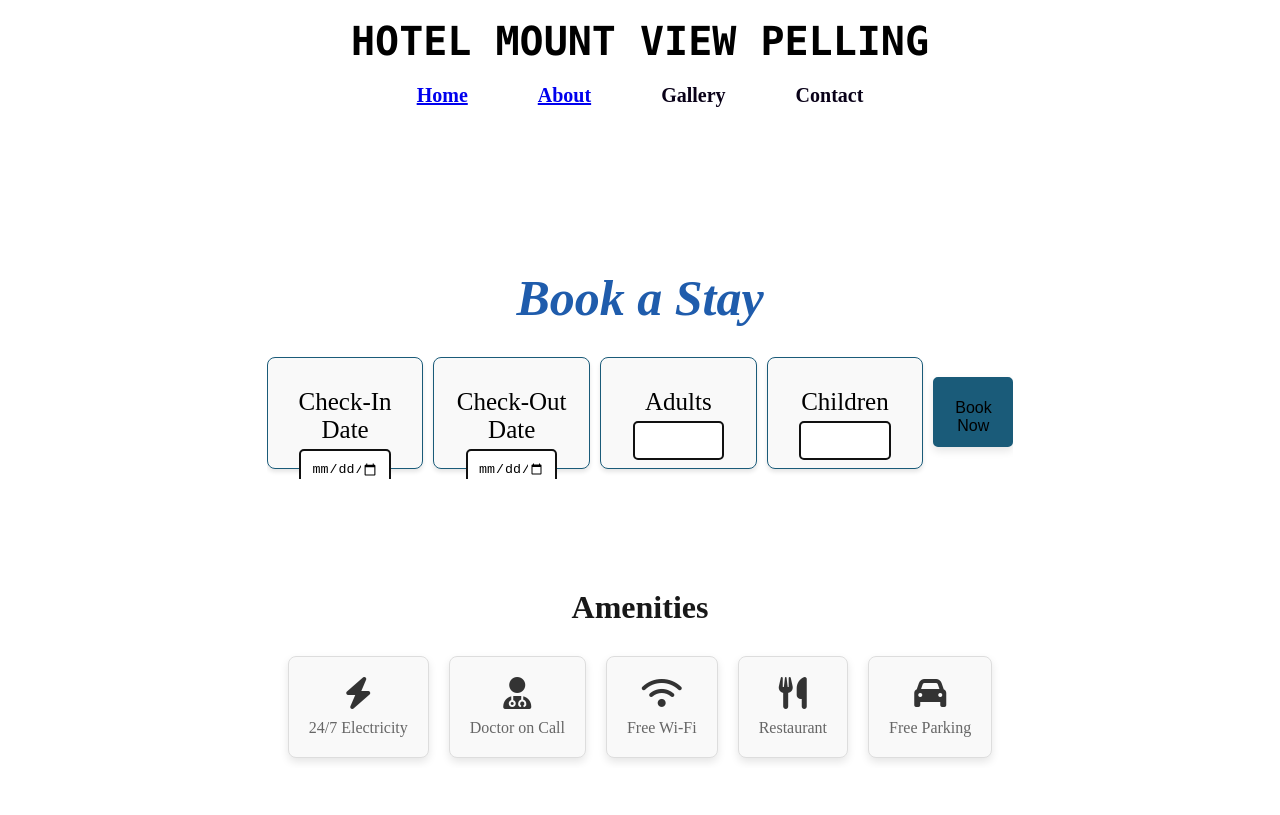
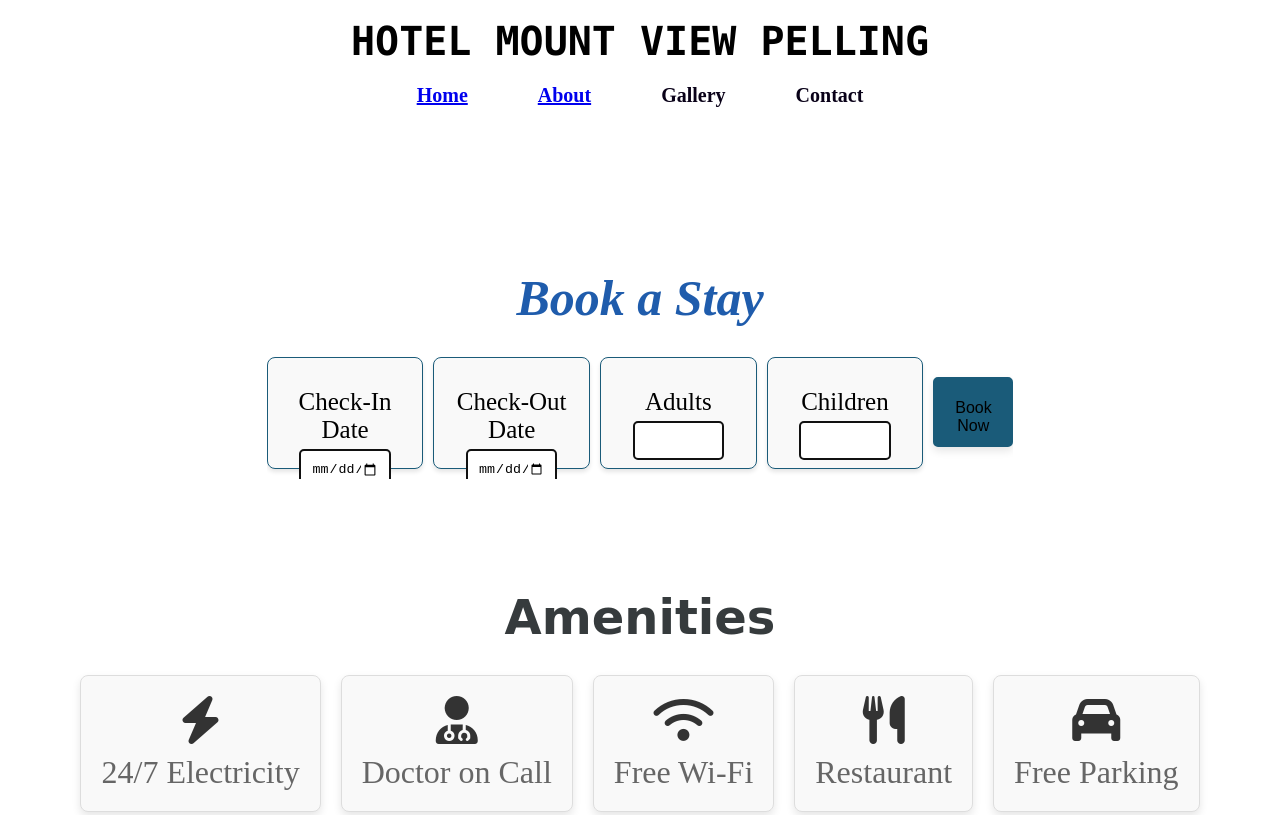
Before and after one commit to SnehaSaha3/mount_view, a plain HTML site: page index.html in a window 1280 px wide. Shown: the top 815 px of the page. Drawn offline with Linux system fonts and the light colour scheme.

Commit message:
changes in font

```diff
--- a/aminities.css
+++ b/aminities.css
@@ -6,8 +6,9 @@
 .facilites h2 {
     text-align: center;
     margin-bottom: 20px;
-    font-size: 2em;
-    color: #181818;
+    font-size: 3em;
+    font-family: cursive,Arial, Helvetica, sans-serif;
+    color: #363b3d;
 }
 
 /* Amenities Box Styles */
@@ -31,13 +32,14 @@
 }
 
 .amenity i {
-    font-size: 2em;
+    font-size: 3em;
     color: #333;
     margin-bottom: 10px;
 }
 
 .amenity p {
     margin: 0;
-    font-size: 1em;
+    font-size: 2em;
+    font-family: 'Times New Roman', Times, serif;
     color: #666;
 }
--- a/index.html
+++ b/index.html
@@ -157,7 +157,7 @@
         <h2>
             <img src="map.gif" width="80" height="80" ;font-size:2em>  Location of Hotel</h1>
     <div class="map-container">
-    <div style="text-decoration:none; overflow:hidden;max-width:90%;width:700px; border-radius:20px; height:200px;">
+    <div style="text-decoration:none; overflow:hidden;max-width:90%;width:800px; border-radius:20px; height:200px;">
         <div id="embedded-map-display" style="height:90%; width:100%;max-width:90%;"><iframe style="height:90%;width:100%;border:0;" frameborder="20px" src="https://www.google.com/maps/embed/v1/place?q=the+hotel+mount+view+pelling&key=AIzaSyBFw0Qbyq9zTFTd-tUY6dZWTgaQzuU17R8"></iframe></div><a class="embed-ded-maphtml" rel="nofollow" href="https://www.bootstrapskins.com/themes" id="authmaps-data">premium bootstrap themes</a><style>#embedded-map-display img.text-marker{max-width:none!important;background:none!important;}img{max-width:none}</style></div>
     </div>
     </div>
```
